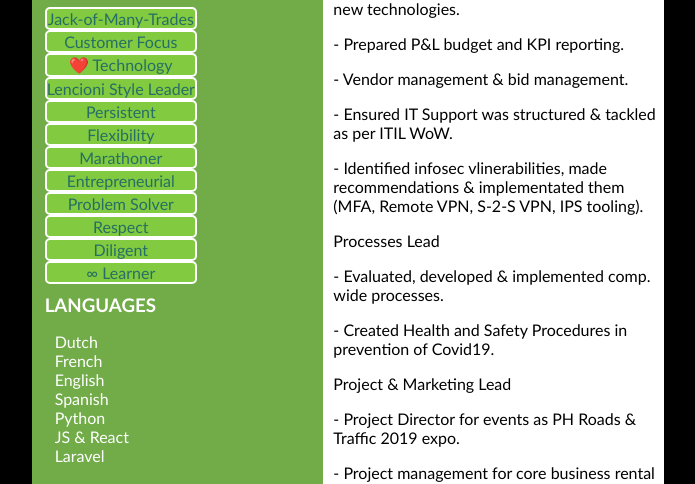
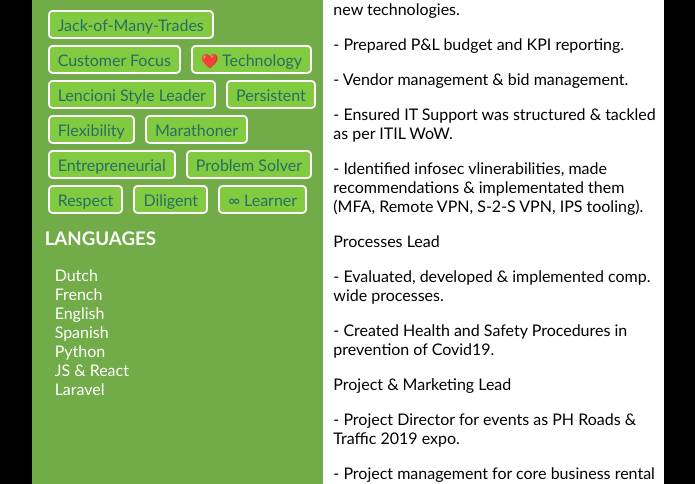
Before and after one commit to N00b13-M1/AWS_Test, a website: page index.html in a window 1280 px wide. Shown: the part 688-1172 px from the top of the page, without its empty margins (292-987 px from the left). Drawn offline with Linux system fonts and the light colour scheme.

Commit message:
changed_beans_auto_width_mc

```diff
--- a/index.html
+++ b/index.html
@@ -62,7 +62,7 @@
                         </div>
                         <div class="info_text">
                             <div class="info_title"><b>LinkedIn</b></div>
-                            <div class="info_data"><a href="https://linkedin.com/in/michaelcornelis" target="_blank"><i>linkedin.com/in/michael-cornelis</i></a></div>
+                            <div class="info_data"><a href="https://linkedin.com/in/michaelcornelis" target="_blank"><i>linkedin.com/in/michaelcornelis</i></a></div>
                         </div>
                     </div>
                     <div class="info_grid">
--- a/public/css/style.css
+++ b/public/css/style.css
@@ -21,6 +21,7 @@ a {
     text-decoration: none;
 }
 
+
 .left{
     padding-left: 2%;
     background-color: rgba(113, 172, 72);
@@ -28,8 +29,10 @@ a {
     color: white;
 }
 
+
+
 .right{
-    width: 55%;
+    width:55%;
     background-color: rgba(255, 255, 255);
     color: black;
 }
@@ -45,14 +48,11 @@ img {
     width: 80%;
 }
 
-
-
 .info_header{
     border-bottom: 4px solid white;
     /* line-height: 6px;
     margin-bottom: 2px; */
 }
-
 
 h3 {
     margin-bottom: 8px;
@@ -93,9 +93,10 @@ h3 {
 
 .bean_list{
     margin:10px 0px;
-    display: inline-block;
-    white-space: nowrap;
+    /* white-space: nowrap; */
 }
+
+
 
 .bean{
     border: 2px solid white;
@@ -103,13 +104,15 @@ h3 {
     background-color: rgb(130,202,63);
     color: rgb(38,111,101);
     text-align: center;
-    white-space: nowrap;
+    display: inline-block;
+    width: auto;
+    margin: 3px;
+    padding: 3px 8px;
 }
 
-
-
-
-
+.bean_list>:nth-child(3)::first-letter{
+    font-size: 14px;
+}
 
 
 /* img{
```
